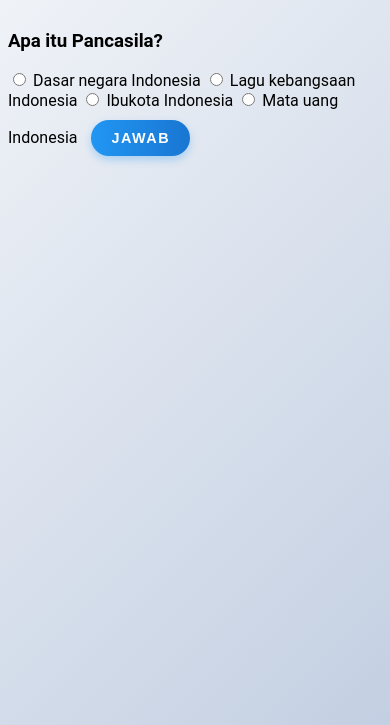
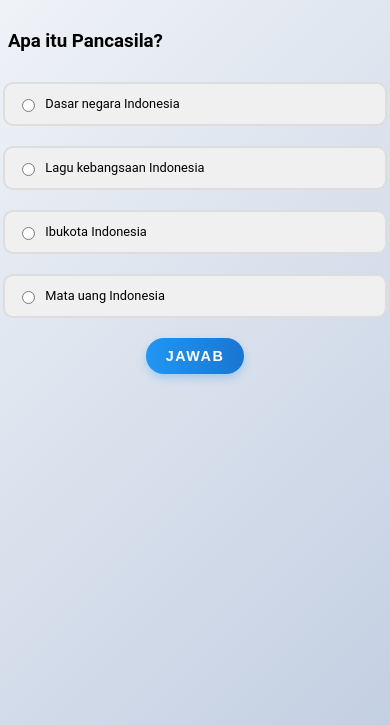
Before and after one commit to KVyll/quiz-ppkn, a plain HTML site: page kelas7.html in a window 390 px wide. Shown: the part 143-868 px from the top of the page. Drawn offline with Linux system fonts and the light colour scheme.

Commit message:
Update style.css

```diff
--- a/style.css
+++ b/style.css
@@ -131,6 +131,38 @@ h1::after {
     }
 }
 
+/* Styles for answer options */
+#formulir-kuis {
+    display: flex;
+    flex-direction: column;
+    align-items: center;
+    margin-top: 20px;
+}
+
+#formulir-kuis label {
+    display: flex;
+    align-items: center;
+    width: 100%;
+    max-width: 400px;
+    margin: 10px 0;
+    padding: 15px;
+    background-color: #f0f0f0;
+    border: 2px solid #ddd;
+    border-radius: 10px;
+    cursor: pointer;
+    transition: all 0.3s ease;
+}
+
+#formulir-kuis label:hover {
+    background-color: #e0e0e0;
+    transform: translateY(-2px);
+    box-shadow: 0 4px 8px rgba(0, 0, 0, 0.1);
+}
+
+#formulir-kuis input[type="radio"] {
+    margin-right: 10px;
+}
+
 /* Responsive styles */
 @media screen and (max-width: 768px) {
     .container {
@@ -159,6 +191,11 @@ h1::after {
         right: 20px;
         padding: 10px 16px;
         font-size: 1rem;
+    }
+
+    #formulir-kuis label {
+        max-width: 90%;
+        font-size: 0.9rem;
     }
 }
 
@@ -192,4 +229,10 @@ h1::after {
         padding: 8px 14px;
         font-size: 0.9rem;
     }
+
+    #formulir-kuis label {
+        max-width: 95%;
+        font-size: 0.8rem;
+        padding: 12px;
+    }
 }
```
